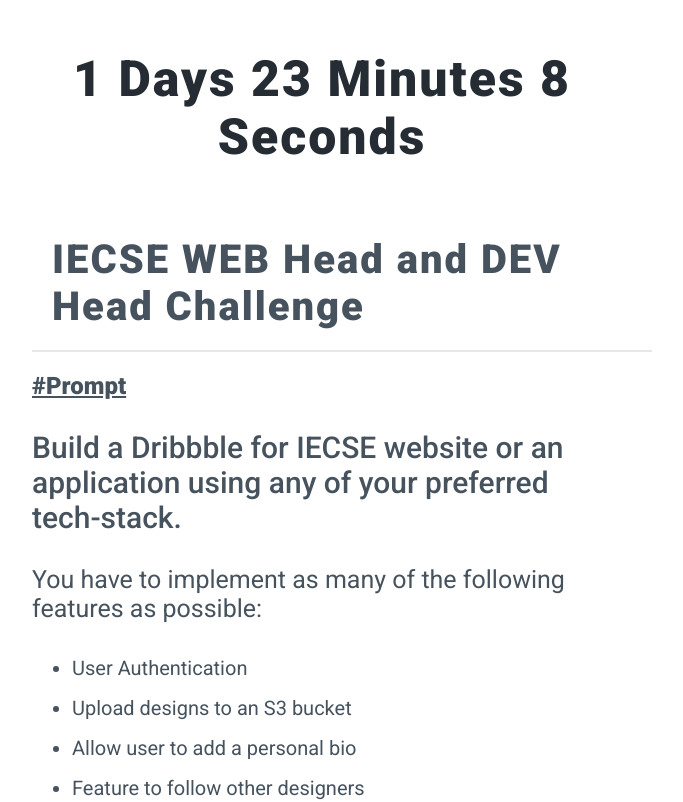
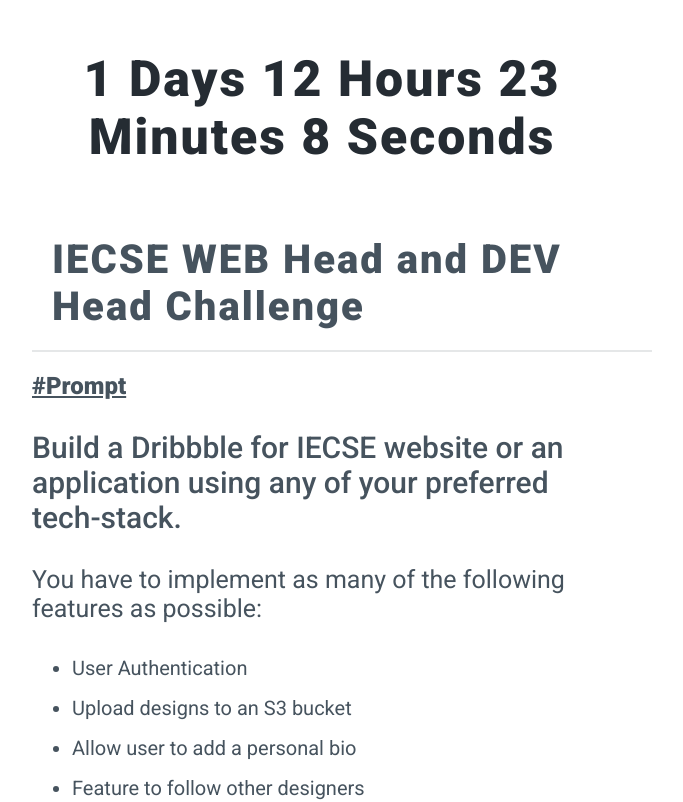
Before and after one commit to reitwiec/webdevchallenge, a React (Create React App) app: page / in a window 1280 px wide. Shown: the top 802 px of the page, without its empty margins (318-1001 px from the left). Built offline with nearby package versions, Linux system fonts and the light colour scheme.

Commit message:
Webdev challenge

```diff
--- a/src/components/Countdown.js
+++ b/src/components/Countdown.js
@@ -13,7 +13,7 @@
 
 export default function Countdown() {
     const calculateTimeLeft = () => {
-        const difference = +new Date("2020-05-05T00:00:00.000+05:30") - +new Date();
+        const difference = +new Date("2020-05-05T00:00:00.000-06:30") - +new Date();
         let timeLeft = {};
 
         if (difference > 0) {
```
